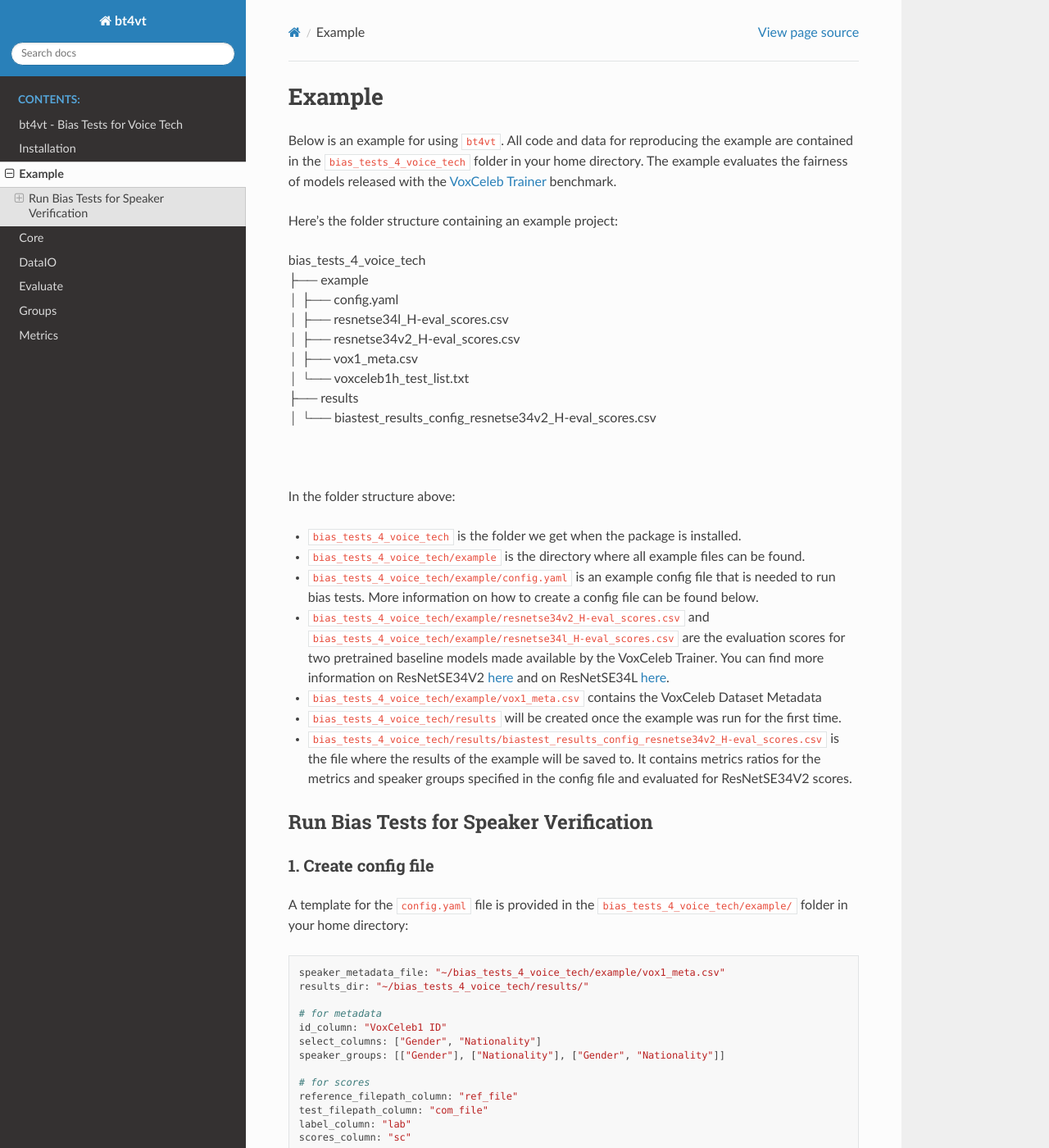
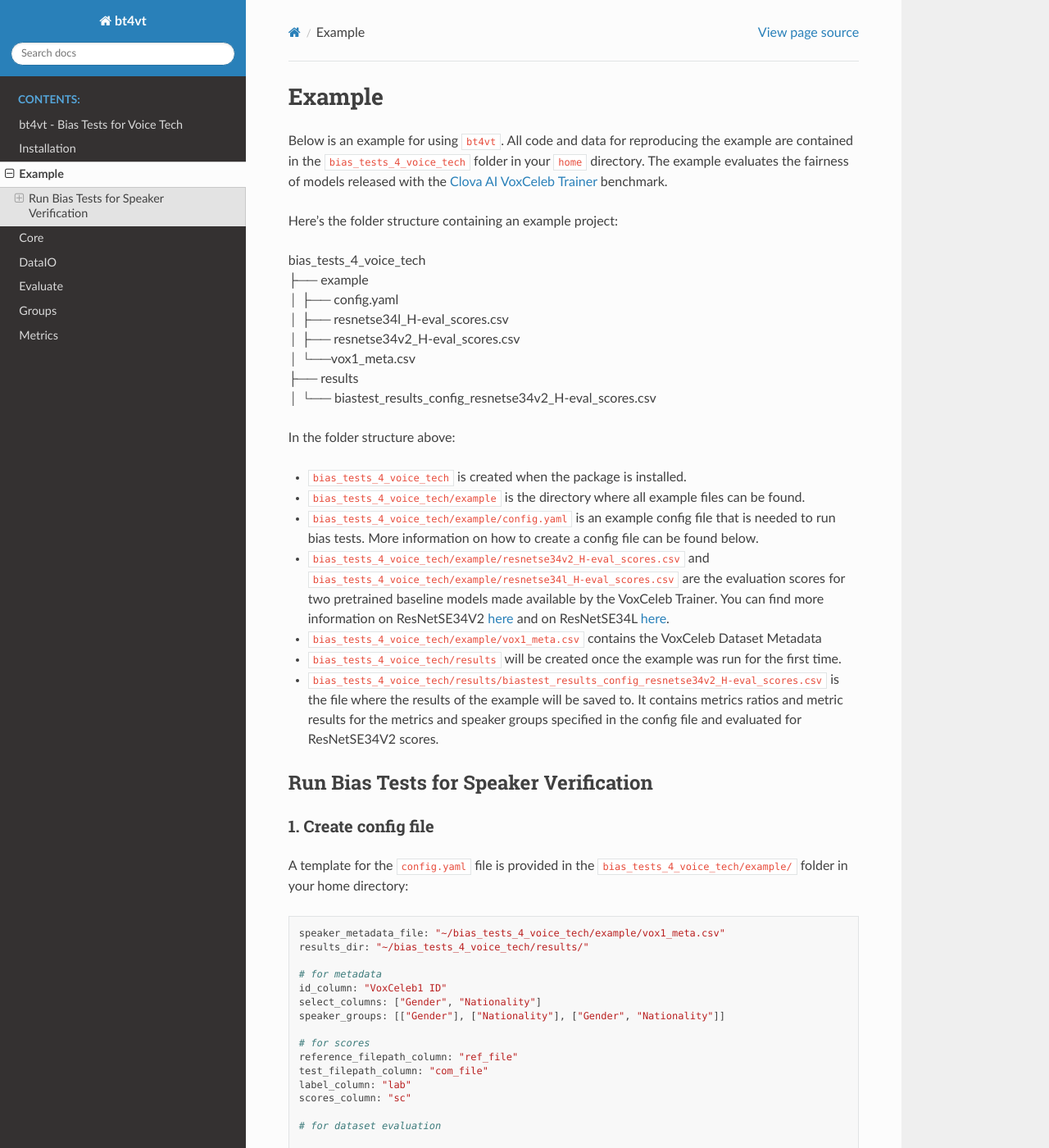
Before and after one commit to wiebket/bt4vt, a Sphinx documentation site: the page built from docs/source/example.rst, in a window 1280 px wide and 1400 px high. Shown: the whole window at 82% size. Built offline with Sphinx 7.4.7 and the Read the Docs theme 2.0.0, drawn with Linux system fonts in a browser that asks for light colours.

Commit message:
Update docs

```diff
--- a/docs/source/example.rst
+++ b/docs/source/example.rst
@@ -2,7 +2,7 @@
 Example
 =======
 
-Below is an example for using ``bt4vt``. All code and data for reproducing the example are contained in the ``bias_tests_4_voice_tech`` folder in your home directory. The example evaluates the fairness of models released with the `VoxCeleb Trainer <https://github.com/clovaai/voxceleb_trainer>`_ benchmark.
+Below is an example for using ``bt4vt``. All code and data for reproducing the example are contained in the ``bias_tests_4_voice_tech`` folder in your ``home`` directory. The example evaluates the fairness of models released with the `Clova AI VoxCeleb Trainer <https://github.com/clovaai/voxceleb_trainer>`_ benchmark.
 
 Here's the folder structure containing an example project:
 
@@ -11,22 +11,19 @@ Here's the folder structure containing an example project:
 | │   ├── config.yaml
 | │   ├── resnetse34l_H-eval_scores.csv
 | │   ├── resnetse34v2_H-eval_scores.csv
-| │   ├── vox1_meta.csv
-| │   └── voxceleb1h_test_list.txt
+| │   └──vox1_meta.csv
 | ├── results
 | │   └── biastest_results_config_resnetse34v2_H-eval_scores.csv
-|
-|
 
 In the folder structure above:
 
-- ``bias_tests_4_voice_tech`` is the folder we get when the package is installed.
+- ``bias_tests_4_voice_tech`` is created when the package is installed.
 - ``bias_tests_4_voice_tech/example`` is the directory where all example files can be found.
 - ``bias_tests_4_voice_tech/example/config.yaml`` is an example config file that is needed to run bias tests. More information on how to create a config file can be found below.
 - ``bias_tests_4_voice_tech/example/resnetse34v2_H-eval_scores.csv`` and ``bias_tests_4_voice_tech/example/resnetse34l_H-eval_scores.csv`` are the evaluation scores for two pretrained baseline models made available by the VoxCeleb Trainer. You can find more information on ResNetSE34V2 `here <https://arxiv.org/abs/2009.14153>`_ and on ResNetSE34L `here <https://doi.org/10.21437/Interspeech.2020-1064>`_.
 - ``bias_tests_4_voice_tech/example/vox1_meta.csv`` contains the VoxCeleb Dataset Metadata
 - ``bias_tests_4_voice_tech/results`` will be created once the example was run for the first time.
-- ``bias_tests_4_voice_tech/results/biastest_results_config_resnetse34v2_H-eval_scores.csv`` is the file where the results of the example will be saved to. It contains metrics ratios for the metrics and speaker groups specified in the config file and evaluated for ResNetSE34V2 scores.
+- ``bias_tests_4_voice_tech/results/biastest_results_config_resnetse34v2_H-eval_scores.csv`` is the file where the results of the example will be saved to. It contains metrics ratios and metric results for the metrics and speaker groups specified in the config file and evaluated for ResNetSE34V2 scores.
 
 
 Run Bias Tests for Speaker Verification
--- a/docs/source/intro.rst
+++ b/docs/source/intro.rst
@@ -5,10 +5,6 @@ bt4vt - Bias Tests for Voice Tech
 About this Package
 ==================
 
-Voice-based systems are widely adopted in users' devices, homes and vehicles as well as in the commerical field, i.e. in call centers or banks. Thus, it is important that they work reliably for all users. Speaker verification is one of the largely deployed voice technologies within these systems that relies on machine learning.
-Fair machine learning is necessary for these technologies to be free from bias and discrimnation against users with protected attributes, like race and ethnicity, sex, religion and belief, age, disability, or sexual orientation.
-
-``bt4vt`` is an actionable and model-agnostic framework for evaluating the fairness of voice technology components (currently limited to speaker verification).
-This python framework provides evaluation measures and visualisations to interrogate model performance and can be integrated into your development pipeline to troubleshoot unreliable performance.
+``bt4vt`` is a python library to diagnose performance discrepancies (i.e. bias) in speaker verification models. The library provides evaluation measures and visualisations to interrogate model performance and can be integrated into development pipelines to test for bias. We plan to extend the library to other speech processing tasks in future. Speak to us if you're interested to help.
 
 The development of this framework is part of the `Fair EVA open source project <https://www.faireva.org/>`_
```
